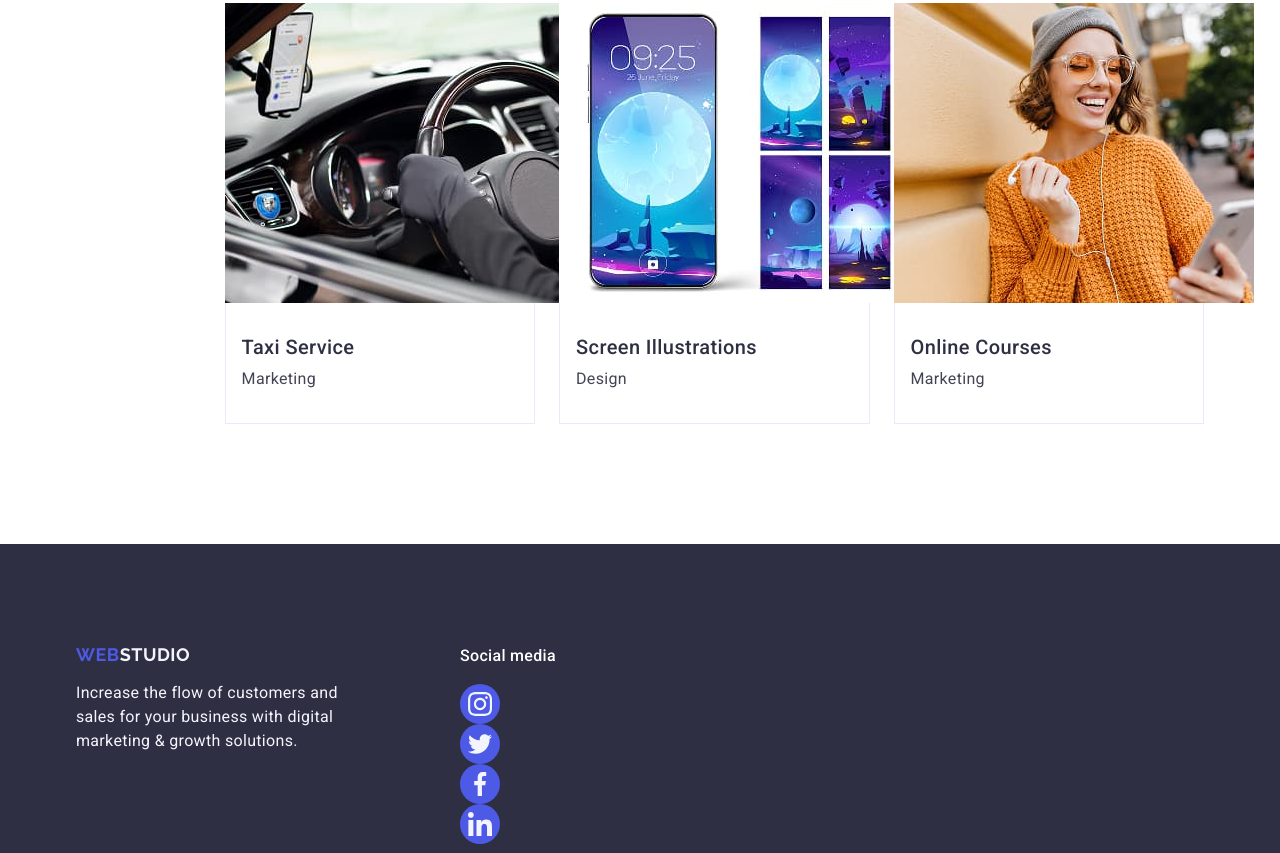
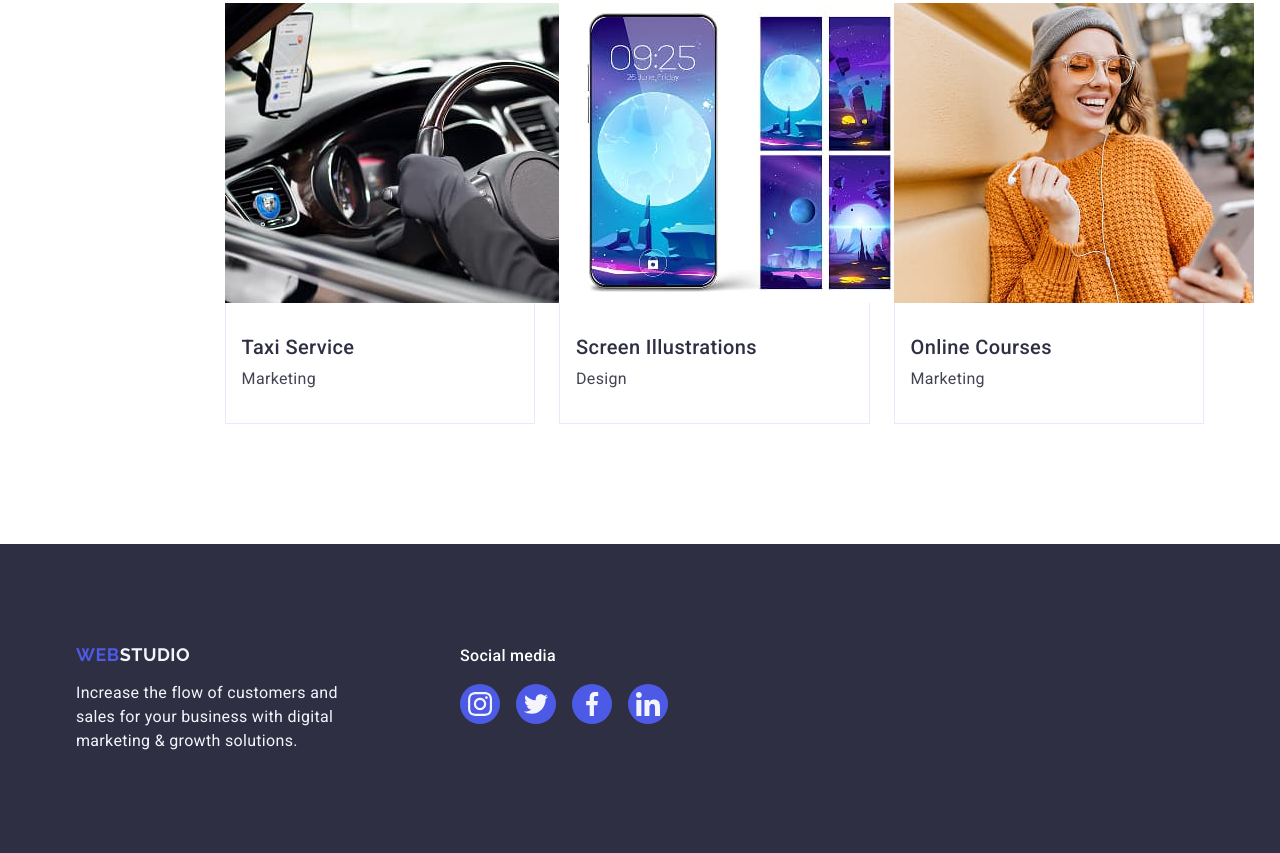
Before and after one commit to JimGear/goit-markup-hw-04, a plain HTML site: page index.html in a window 1280 px wide. Shown: the part 2347-3200 px from the top of the page. Drawn offline with nearby package versions, Linux system fonts and the light colour scheme.

Commit message:
Edited footer 02

```diff
--- a/index.html
+++ b/index.html
@@ -357,16 +357,22 @@
                                 <use href="./images/icons.svg#instagram"></use>
                             </svg>
                         </a>
+                    </li>
+                    <li class="footer-social-list-item">
                         <a class="footer-social-list-link" href="#">
                             <svg class="icon-instagram" width="24" height="24">
                                 <use href="./images/icons.svg#twitter"></use>
                             </svg>
                         </a>
+                    </li>
+                    <li class="footer-social-list-item">
                         <a class="footer-social-list-link" href="#">
                             <svg class="icon-instagram" width="24" height="24">
                                 <use href="./images/icons.svg#facebook"></use>
                             </svg>
                         </a>
+                    </li>
+                    <li class="footer-social-list-item">
                         <a class="footer-social-list-link" href="#">
                             <svg class="icon-instagram" width="24" height="24">
                                 <use href="./images/icons.svg#linkedin"></use>
```
